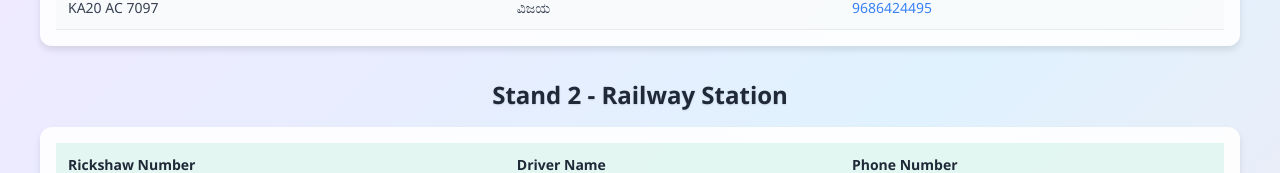
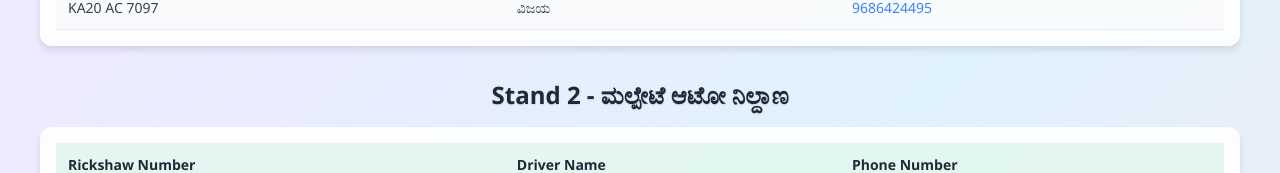
Before and after one commit to goperdoor/bus, a React (Create React App) app in the folder frontend/: page /RickshawBusManagement in a window 1280 px wide. Shown: the part 315-488 px from the top of the page. Built offline with nearby package versions, Linux system fonts and the light colour scheme.

Commit message:
Update RickshawBusManagement.js

```diff
--- a/frontend/src/Pages/RickshawBusManagement.js
+++ b/frontend/src/Pages/RickshawBusManagement.js
@@ -144,7 +144,7 @@ const RickshawBusManagement = () => {
           />
 
           <RickshawTable
-            title="Stand 2 - Railway Station"
+            title="Stand 2 - ಮಲ್ಪೇಟೆ ಆಟೋ ನಿಲ್ದಾಣ"
             rickshaws={stand2Rickshaws}
             bgColor="rgba(16, 185, 129, 0.1)"
           />
```
